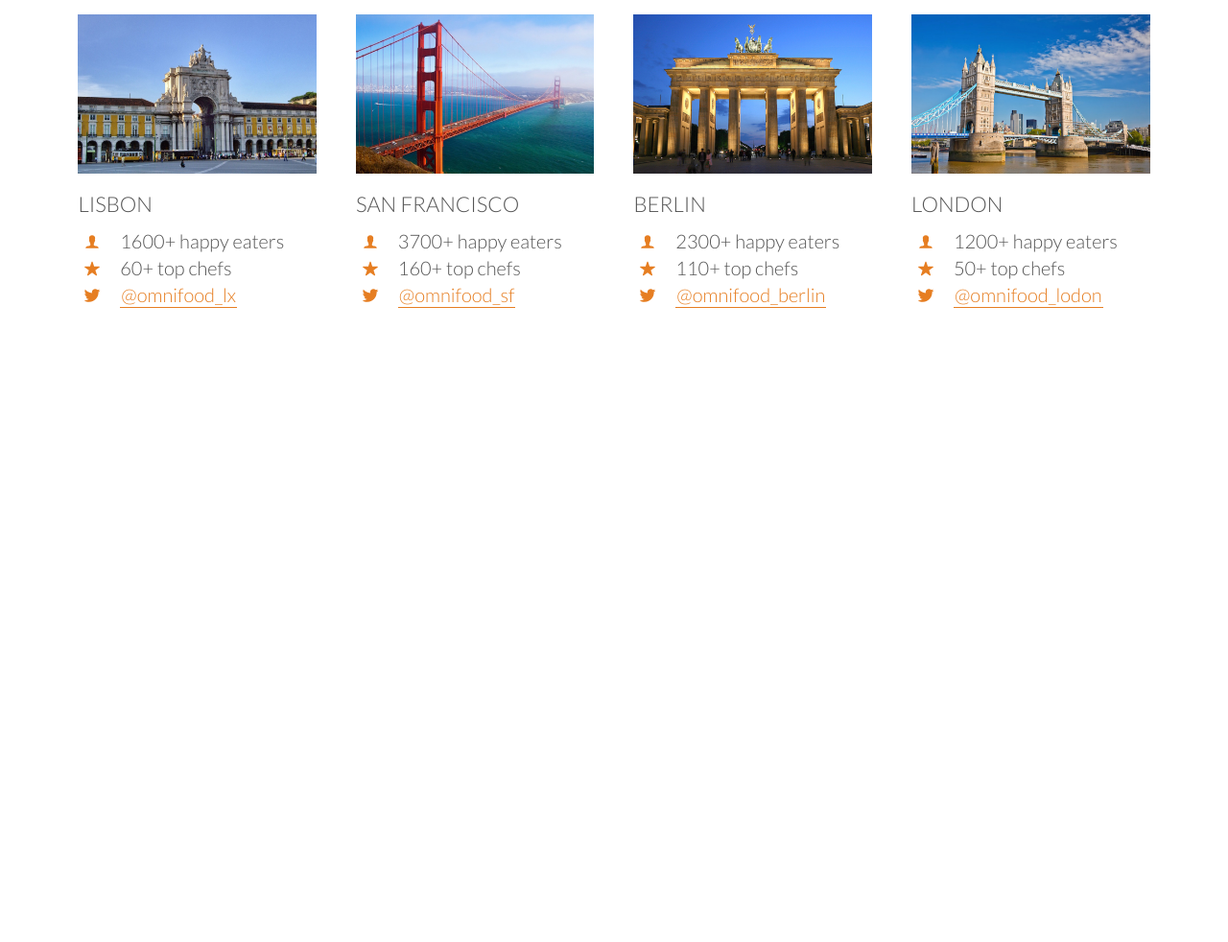
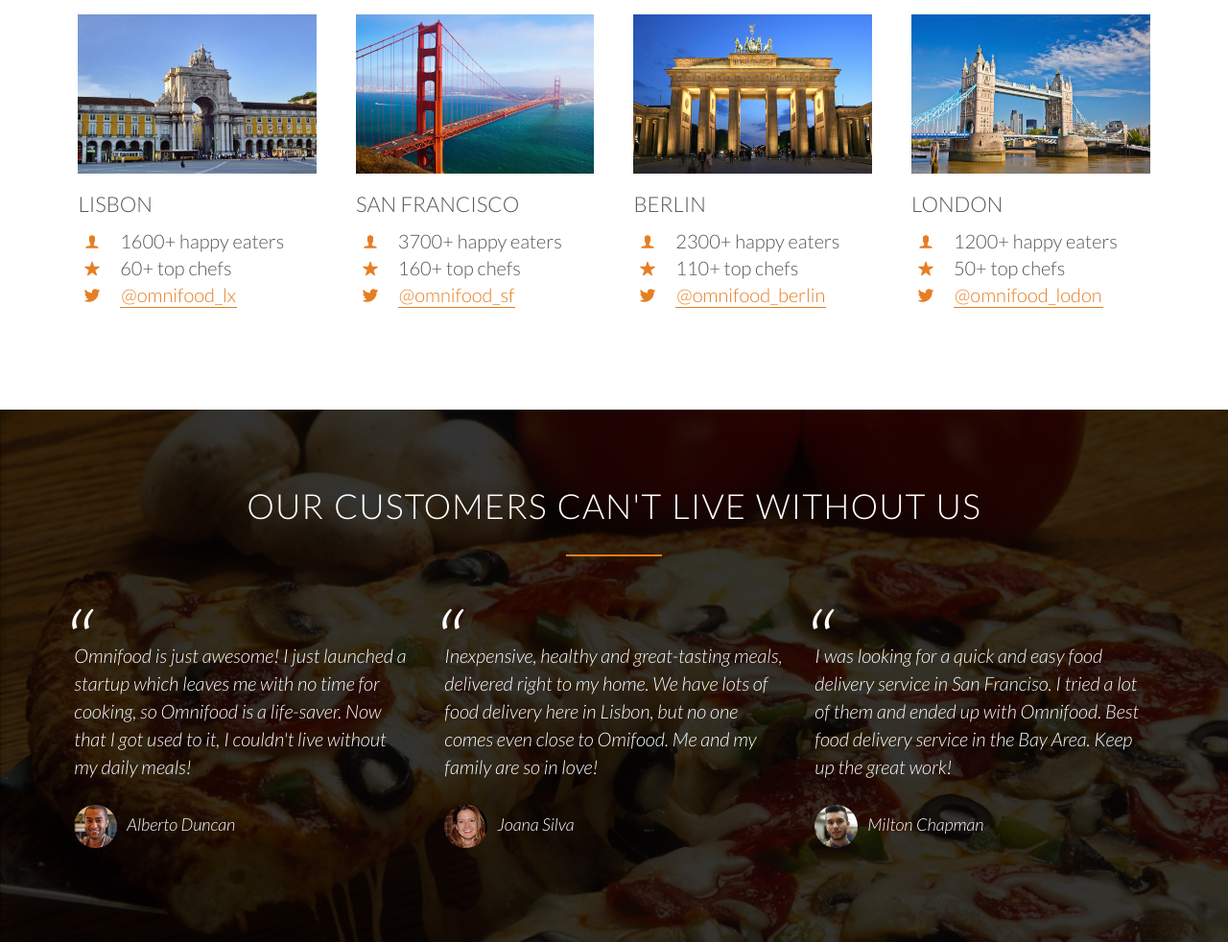
Before and after one commit to dipanshu08/omnifood, a plain HTML site: page index.html in a window 1280 px wide. Shown: the part 2913-3895 px from the top of the page at 96% size. Before the commit the page ends 3340 px from the top, so only its background shows below. Drawn offline with nearby package versions, Linux system fonts and the light colour scheme.

Commit message:
added testimonials section

```diff
--- a/index.html
+++ b/index.html
@@ -206,11 +206,47 @@
       </div>
     </section>
 
+    <section class="section-testimonials">
+      <div class="row">
+        <h2>Our customers can't live without us</h2>
+      </div>
+      <div class="row">
+        <div class="col span-1-of-3">
+          <blockquote>
+            Omnifood is just awesome! I just launched a startup which leaves me with no time for cooking, so Omnifood is a life-saver. Now that I got used to it, I couldn't live without my daily meals!
+            <cite><img src="resources/img/customer-1.jpg" />Alberto Duncan</cite>
+          </blockquote>
+        </div>
+        <div class="col span-1-of-3">
+          <blockquote>
+            Inexpensive, healthy and great-tasting meals, delivered right to my home. We have lots of food delivery here in Lisbon, but no one comes even close to Omifood. Me and my family are so in love!
+            <cite><img src="resources/img/customer-2.jpg" />Joana Silva</cite>
+          </blockquote>
+        </div>
+        <div class="col span-1-of-3">
+          <blockquote>
+            I was looking for a quick and easy food delivery service in San Franciso. I tried a lot of them and ended up with Omnifood. Best food delivery service in the Bay Area. Keep up the great work!
+            <cite><img src="resources/img/customer-3.jpg" />Milton Chapman</cite>
+          </blockquote>
+        </div>
+      </div>
+    </section>
+
   <script src="https://unpkg.com/ionicons@4.2.4/dist/ionicons.js"></script>
   </body>
 </html>
 
 
 <!--
+Section 5: Customer testimonials
+Title: Our customers can't live without us
 
+Omnifood is just awesome! I just launched a startup which leaves me with no time for cooking, so Omnifood is a life-saver. Now that I got used to it, I couldn't live without my daily meals!
+(Alberto Duncan)
+
+Inexpensive, healthy and great-tasting meals, delivered right to my home. We have lots of food delivery here in Lisbon, but no one comes even close to Omifood. Me and my family are so in love!
+(Joana Silva)
+
+I was looking for a quick and easy food delivery service in San Franciso. I tried a lot of them and ended up with Omnifood. Best food delivery service in the Bay Area. Keep up the great work!
+(Milton Chapman)
 -->
--- a/resources/css/style.css
+++ b/resources/css/style.css
@@ -349,3 +349,44 @@ header {
 .city-feature {
   margin-bottom: 5px;
 }
+
+/* -----------------------------------------------
+  TESTIMONIALS
+----------------------------------------------- */
+
+.section-testimonials {
+  background-image: linear-gradient(rgba(0, 0, 0, 0.8), rgba(0, 0, 0, 0.8)), url(img/back-customers.jpg);
+  background-size: cover;
+  color: #fff;
+  background-attachment: fixed;
+}
+
+blockquote {
+  padding: 2%;
+  font-style: italic;
+  line-height: 145%;
+  position: relative;
+  margin-top: 40px;
+}
+
+blockquote:before {
+  content: '\201C';
+  font-size: 500%;
+  display: block;
+  position: absolute;
+  top: -5px;
+  left: -5px;
+}
+
+cite {
+  display: block;
+  font-size: 0.9em;
+  margin-top: 25px;
+}
+
+cite img {
+  height: 45px;
+  border-radius: 50%;
+  margin-right: 10px;
+  vertical-align: middle;
+}
```
Also changed, not shown: resources/css/img/back-customers.jpg (renamed from resources/img/back-customers.jpg).
